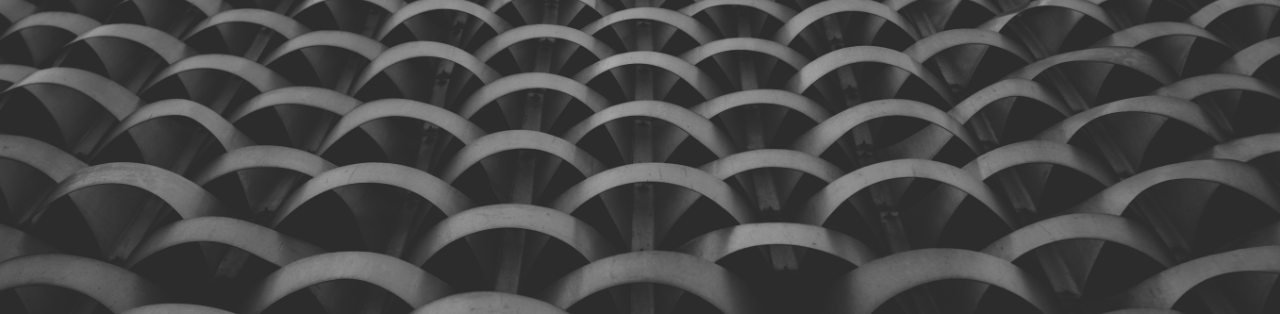
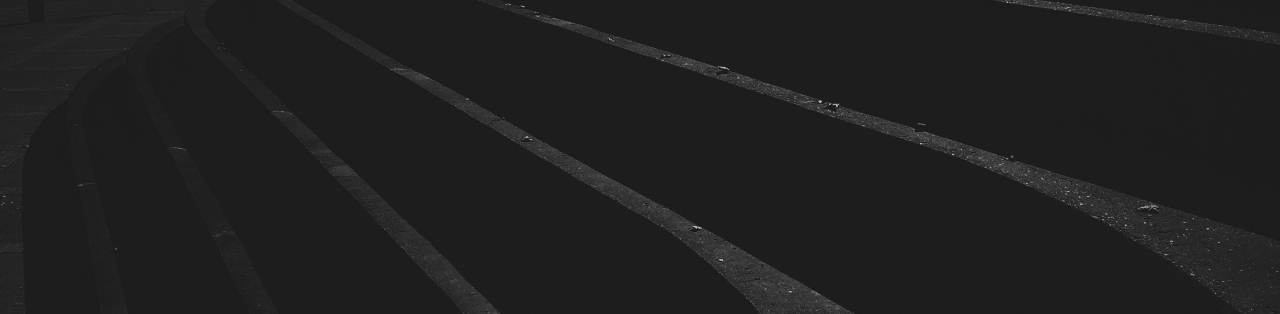
Before and after one commit to amunif/mywebsite, a plain HTML site: page index.html in a window 1280 px wide. Shown: the part 54-368 px from the top of the page. Drawn offline with nearby package versions, Linux system fonts and the light colour scheme.

Commit message:
Update app.css

```diff
--- a/app.css
+++ b/app.css
@@ -1,5 +1,5 @@
 body {
-	background-image: url(abstract.jpg);
+	background-image: url(abstract2.jpg);
 	background-size: cover;
 	background-position: center;
 	font-family: 'Rubik', sans-serif;
```
